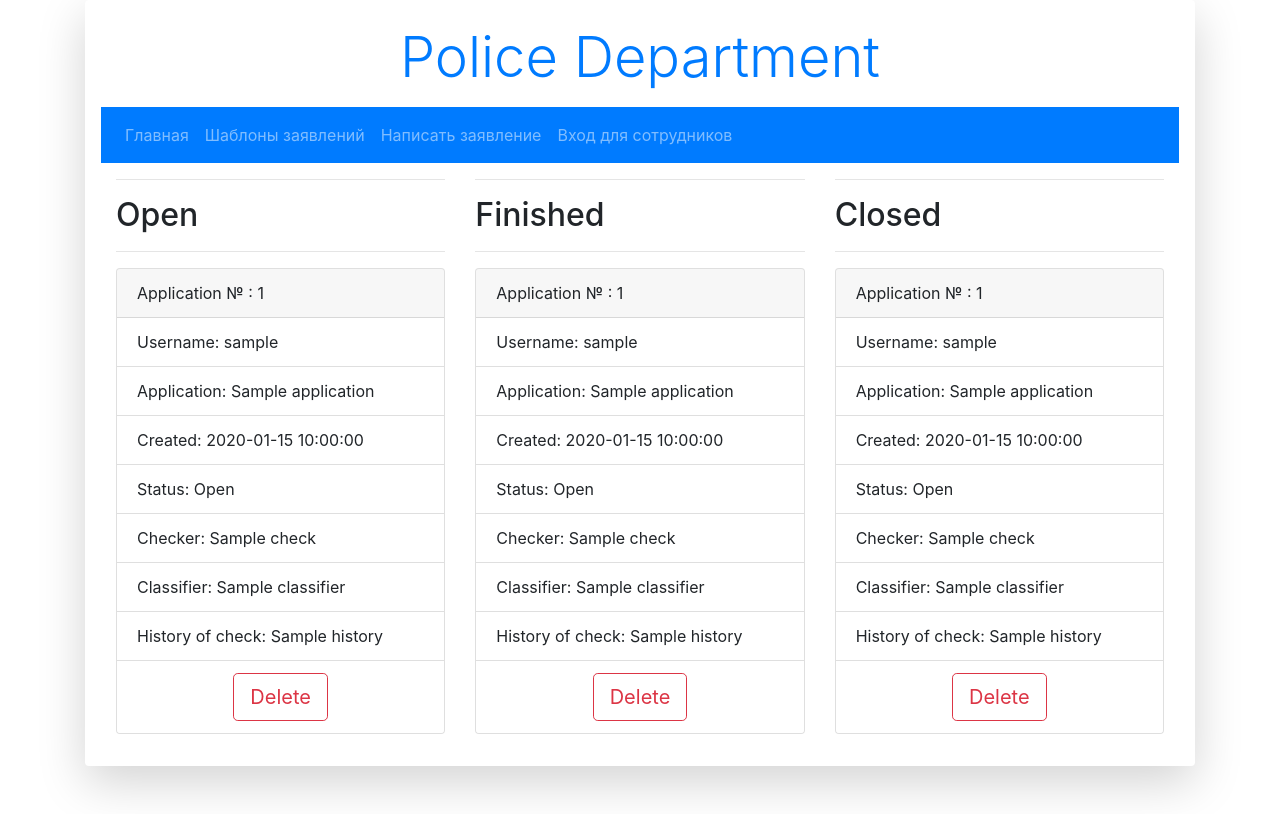
After one commit to YuliaChornenko/police-department-portal, a Python web app: template app/templates/database.html in a window 1280 px wide. The commit adds this page. Run offline with Jinja, Linux system fonts and the light colour scheme; the template is opened without the code that fills it: most values are stand-ins (such as "Sample title", 1, 10 or a date in 2020); some libraries are stand-ins or nearby versions.

Commit message:
Fourth commit. Create Flask App. Part 3.

```diff
--- a/app/templates/base.html
+++ b/app/templates/base.html
@@ -30,6 +30,9 @@
                             </li>
                              {% endif %}
                             {% if session['username'] %}
+                             <li class="nav-item">
+                                <a class="nav-link" href="/database">Database</a>
+                            </li>
                             <li class="nav-item">
                                 <a class="nav-link" href="/profile">Profile</a>
                             </li>
--- /dev/null
+++ b/app/templates/database.html
@@ -0,0 +1,77 @@
+{% extends "base.html" %}
+
+{% block content %}
+<div class="container">
+    <div class="row">
+         <div class="col">
+             <hr>
+            <h2>Open</h2>
+            <hr>
+             {% for open in open %}
+             <div class="card">
+              <div class="card-header">
+                Application №   : {{ open['_id'] }}
+              </div>
+               <ul class="list-group list-group-flush">
+                    <li class="list-group-item">Username: {{ open['username'] }}</li>
+                    <li class="list-group-item">Application: {{ open['application'] }}</li>
+                    <li class="list-group-item">Created: {{ open['created'] }}</li>
+                   <li class="list-group-item">Status: {{ open['status'] }}</li>
+                   <li class="list-group-item">Checker: {{ open['check'] }}</li>
+                   <li class="list-group-item">Classifier: {{ open['classifier'] }}</li>
+                   <li class="list-group-item">History of check: {{ open['history'] }}</li>
+                   <li class="list-group-item"><div align='center' ><a href="{{ url_for('delete', text=open['application']) }}" type="button" class="btn btn-outline-danger btn-lg">Delete</a></div></li>
+               </ul>
+             </div>
+             <p>   </p>
+             {% endfor %}
+         </div>
+        <div class="col">
+            <hr>
+            <h2>Finished</h2>
+            <hr>
+            {% for finished in finished %}
+            <div class="card">
+              <div class="card-header">
+                Application №   : {{ finished['_id'] }}
+              </div>
+               <ul class="list-group list-group-flush">
+                    <li class="list-group-item">Username: {{ finished['username'] }}</li>
+                    <li class="list-group-item">Application: {{ finished['application'] }}</li>
+                    <li class="list-group-item">Created: {{ finished['created'] }}</li>
+                   <li class="list-group-item">Status: {{ finished['status'] }}</li>
+                   <li class="list-group-item">Checker: {{ finished['check'] }}</li>
+                   <li class="list-group-item">Classifier: {{ finished['classifier'] }}</li>
+                   <li class="list-group-item">History of check: {{ finished['history'] }}</li>
+                   <li class="list-group-item"><div align='center' ><a href="{{ url_for('delete', text=finished['application']) }}" type="button" class="btn btn-outline-danger btn-lg">Delete</a></div></li>
+               </ul>
+             </div>
+             <p>   </p>
+            {% endfor %}
+         </div>
+        <div class="col">
+            <hr>
+            <h2>Closed</h2>
+            <hr>
+            {% for closed in closed %}
+            <div class="card">
+              <div class="card-header">
+                Application №   : {{ closed['_id'] }}
+              </div>
+               <ul class="list-group list-group-flush">
+                    <li class="list-group-item">Username: {{ closed['username'] }}</li>
+                    <li class="list-group-item">Application: {{ closed['application'] }}</li>
+                    <li class="list-group-item">Created: {{ closed['created'] }}</li>
+                   <li class="list-group-item">Status: {{ closed['status'] }}</li>
+                   <li class="list-group-item">Checker: {{ closed['check'] }}</li>
+                   <li class="list-group-item">Classifier: {{ closed['classifier'] }}</li>
+                   <li class="list-group-item">History of check: {{ closed['history'] }}</li>
+                   <li class="list-group-item"><div align='center' ><a href="{{ url_for('delete', text=closed['application']) }}" type="button" class="btn btn-outline-danger btn-lg">Delete</a></div></li>
+               </ul>
+             </div>
+             <p>   </p>
+            {% endfor %}
+         </div>
+    </div>
+</div>
+{% endblock %}
```
Also changed, not shown: app/routes.py (+65 -19 lines), app/templates/predict.html (deleted, +0 -9 lines), app/templates/profile.html (+7 -2 lines), app/templates/same_applications.html (added, +7 -0 lines), test.py (+17 -5 lines).
